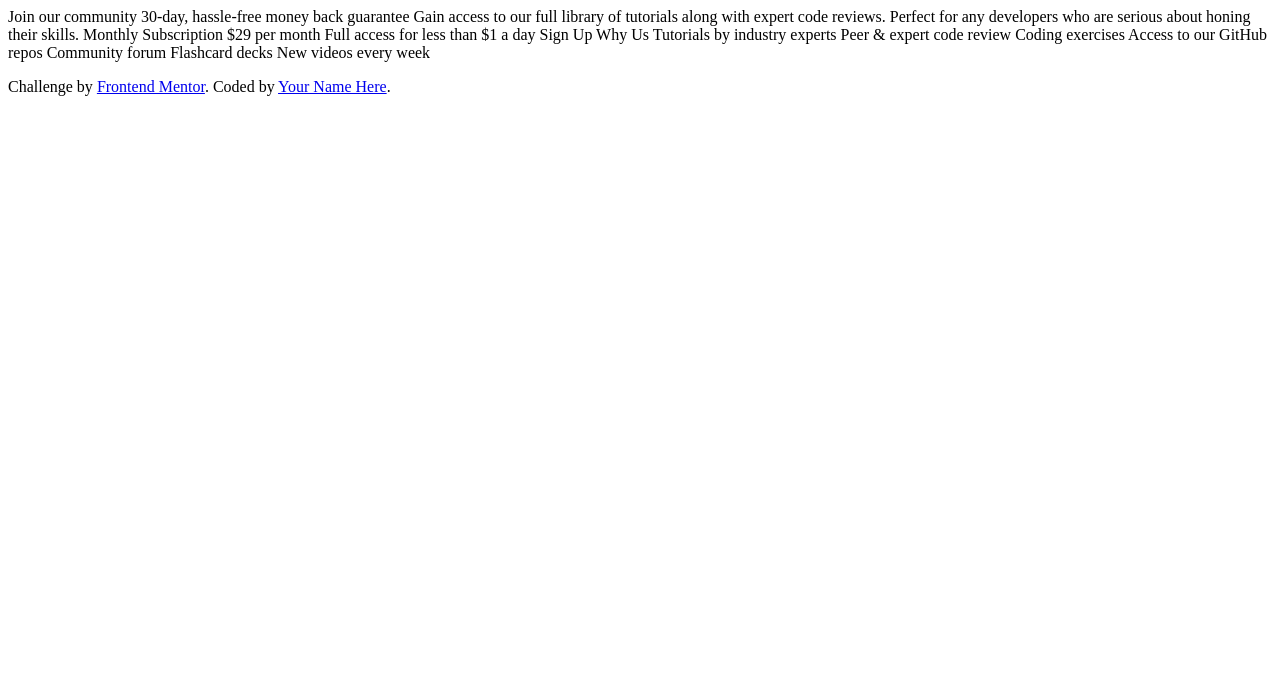
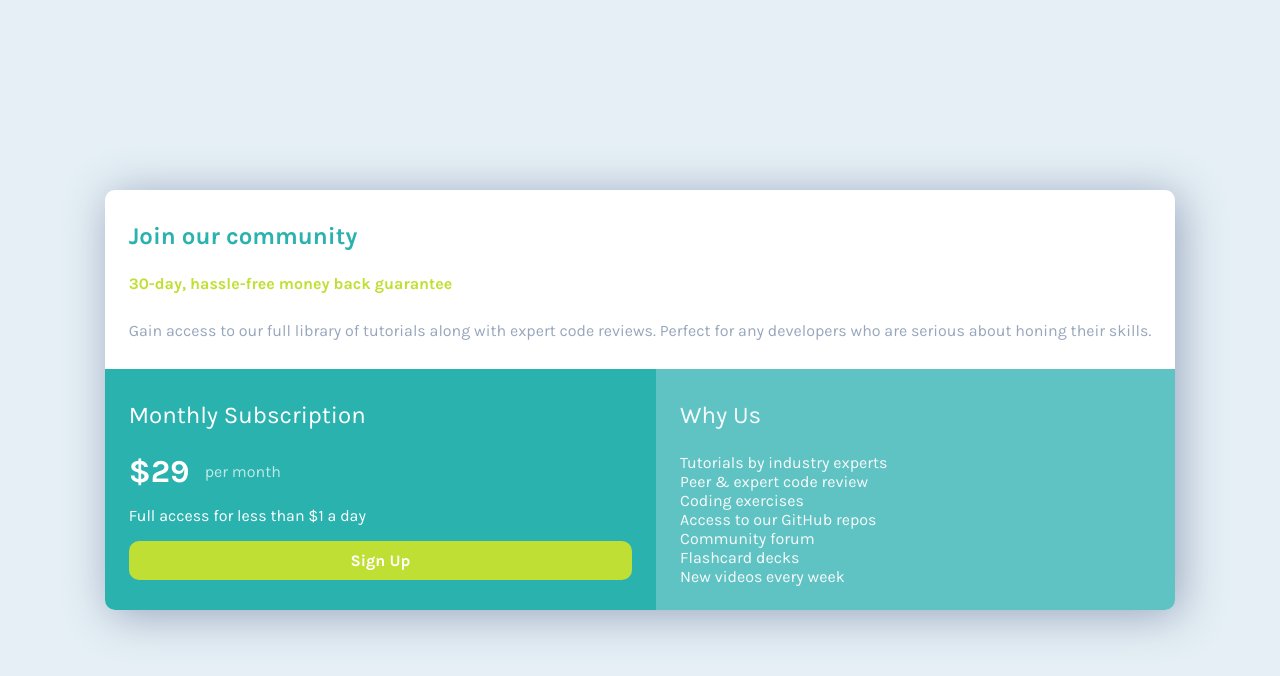
Before and after one commit to zulcas/single-price-grid-component-master-vanilla_03062024, a plain HTML site: page index.html in a window 1280 px wide. Drawn offline with Linux system fonts and the light colour scheme.

Commit message:
ejercicio terminado

```diff
--- a/index.html
+++ b/index.html
@@ -5,41 +5,41 @@
   <meta name="viewport" content="width=device-width, initial-scale=1.0"> <!-- displays site properly based on user's device -->
 
   <link rel="icon" type="image/png" sizes="32x32" href="./images/favicon-32x32.png">
+  <link rel="stylesheet" href="reset.css">
+  <link rel="stylesheet" href="styles.css">
+
 
   <title>Frontend Mentor | Single Price Grid Component</title>
 
 </head>
 <body>
-  Join our community
-
-  30-day, hassle-free money back guarantee
-
-  Gain access to our full library of tutorials along with expert code reviews.
-  Perfect for any developers who are serious about honing their skills.
-
-  Monthly Subscription
-
-  &dollar;29 per month
-
-  Full access for less than &dollar;1 a day
-
-  Sign Up
-
-  Why Us
-
-  Tutorials by industry experts
-  Peer &amp; expert code review
-  Coding exercises
-  Access to our GitHub repos
-  Community forum
-  Flashcard decks
-  New videos every week
-
-  <footer>
-    <p class="attribution">
-      Challenge by <a href="https://www.frontendmentor.io?ref=challenge" target="_blank">Frontend Mentor</a>.
-      Coded by <a href="#">Your Name Here</a>.
-    </p>
-  </footer>
+  <div class="section">
+    <div class="section-join">
+      <h1 class="section-join__title">Join our community</h1>
+      <p class="section-join__message">30-day, hassle-free money back guarantee</p>
+      <p class="section-join__description">
+        Gain access to our full library of tutorials along with expert code reviews.
+        Perfect for any developers who are serious about honing their skills.
+      </p>
+    </div>
+    <div class="section-subscription">
+      <h2 class="section-subscription__title">Monthly Subscription</h2>
+      <p class="section-subscription__price"><span class="price-value">&dollar;29</span> <span class="price-month">per month</span></p>
+      <p class="section-subscription__information">Full access for less than &dollar;1 a day</p>
+      <a href="" class="section-subscription__signup">Sign Up</a>
+    </div>
+    <div class="section-whyus">
+      <h2 class="section-whyus__title">Why Us</h2>
+      <ul>
+        <li>Tutorials by industry experts</li>
+        <li>Peer &amp; expert code review</li>
+        <li>Coding exercises</li>
+        <li>Access to our GitHub repos</li>
+        <li>Community forum</li>
+        <li>Flashcard decks</li>
+        <li>New videos every week</li>
+      </ul>
+    </div>
+  </div>
 </body>
 </html>
--- /dev/null
+++ b/reset.css
@@ -0,0 +1,26 @@
+html {
+    box-sizing: border-box;
+    font-size: 16px;
+  }
+
+  *, *:before, *:after {
+    box-sizing: inherit;
+  }
+
+  body, h1, h2, h3, h4, h5, h6, p, ol, ul {
+    margin: 0;
+    padding: 0;
+    font-weight: normal;
+  }
+
+  ol, ul {
+    list-style: none;
+  }
+
+  img {
+    max-width: 100%;
+    height: auto;
+  }
+  a{
+    text-decoration: none;
+  }
--- /dev/null
+++ b/styles.css
@@ -0,0 +1,120 @@
+@import url('https://fonts.googleapis.com/css2?family=Figtree:ital,wght@0,300..900;1,300..900&family=Karla:ital,wght@0,200..800;1,200..800&family=Lato:wght@400;700;900&family=Work+Sans:ital,wght@0,100..900;1,100..900&display=swap');
+
+:root{
+    --firstPrimary: hsl(179, 62%, 43%);
+    --secondPrimary: hsl(71, 73%, 54%);
+    --firstNeutral: hsl(204, 43%, 93%);
+    --secondNeutral: hsl(218, 22%, 67%);
+}
+*{
+    margin: 0;
+    padding:0;
+}
+
+h1, h2{
+    font-size: 1.5rem;
+    font-weight: 700;
+    margin-top: 0.5rem;
+    margin-bottom: 1.5rem;
+}
+
+html{
+    box-sizing: border-box;
+    font-size: 16px;
+    background-color: var(--firstNeutral);
+}
+
+body{
+    font-family: "Karla", sans-serif;
+    height:100vh;
+    display: flex;
+    justify-content: center;
+    align-items: center;
+
+}
+h2{
+    font-weight: normal;
+}
+.section{
+    margin: 5rem 2rem;
+    border-radius: 10px;
+    box-shadow: 5px 5px 45px 0px var(--secondNeutral);
+
+}
+
+.section-join{
+    padding:1.5rem;
+    background-color: white;
+    border-top-left-radius: 10px;
+    border-top-right-radius: 10px;
+}
+.section-join__title{
+    color: var(--firstPrimary);
+}
+.section-join__message{
+    color: var(--secondPrimary);
+    font-weight: 700;
+    margin-bottom: 1.5rem;
+}
+.section-join__description{
+    color: var(--secondNeutral);
+    line-height: 1.8;
+}
+
+.section-subscription, .section-whyus{
+    background-color: var(--firstPrimary);
+    padding: 1.5rem;
+    color: white;
+}
+.section-subscription__price{
+    display: flex;
+    align-items: center;
+}
+
+.section-subscription__information{
+    padding: 1rem 0;
+}
+
+.price-value{
+    font-weight: 700;
+    font-size: 2rem;
+    padding-right: 15px;
+
+}
+.price-month{
+    color: rgba(255, 255, 255, 0.705);
+}
+
+.section-subscription__signup{
+    background-color: var(--secondPrimary);
+    padding: 10px 90px;
+    color: white;
+    font-weight: 700;
+    border-radius: 10px;
+    display: block;
+    text-align: center;
+}
+.section-whyus{
+    opacity: 0.705;
+    border-bottom-left-radius: 10px;
+    border-bottom-right-radius: 10px;
+
+}
+.section-whyus__benefits{
+    color: rgba(255, 255, 255, 0.705);
+}
+
+@media (min-width:600px){
+    .section{
+        display: grid;
+    }
+    .section-join{
+        grid-column: 1/3;
+    }
+    .section-whyus{
+        border-bottom-left-radius: 0px;
+    }
+    .section-subscription{
+        border-bottom-left-radius: 10px;
+    }
+}
```
